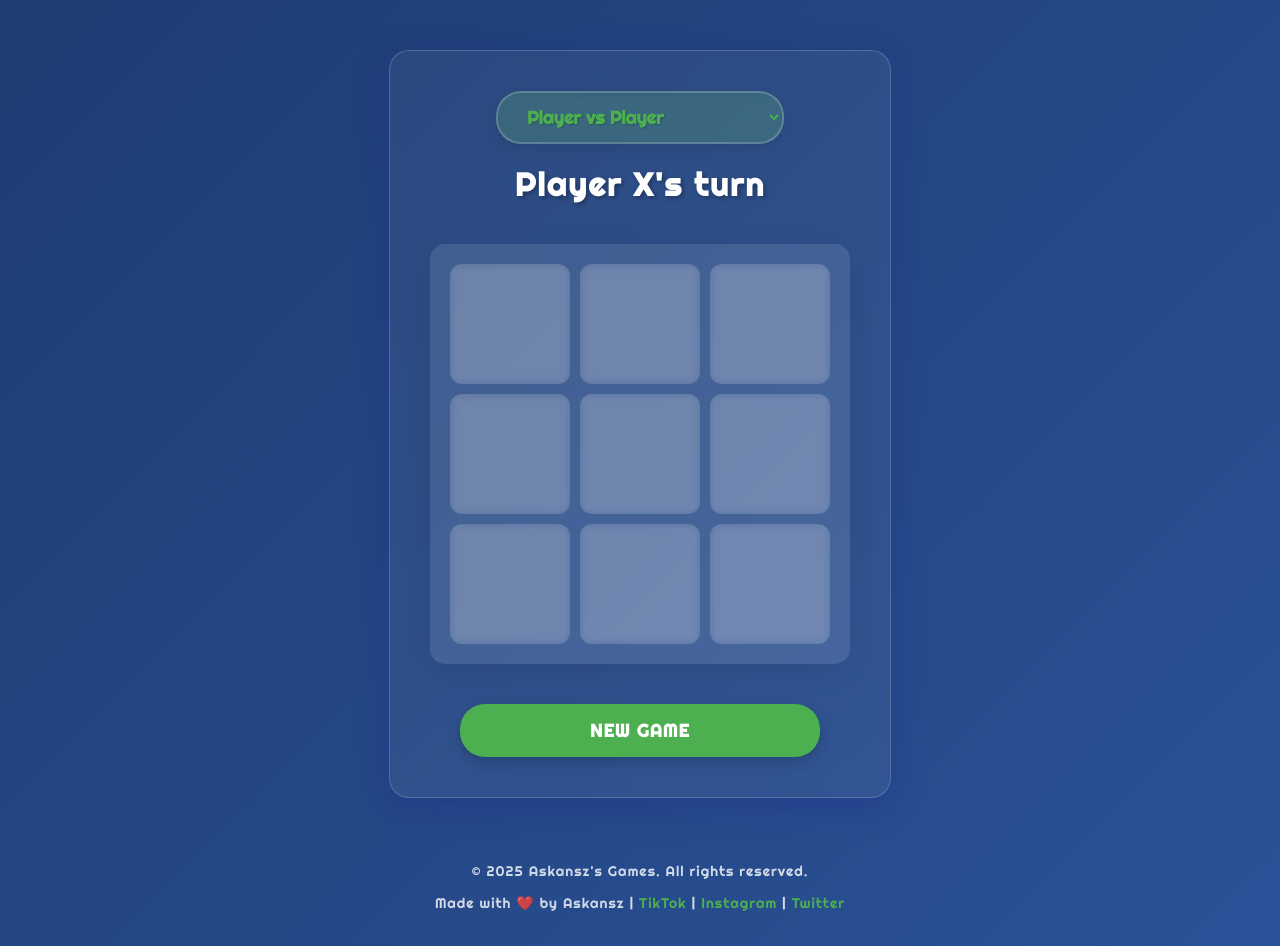
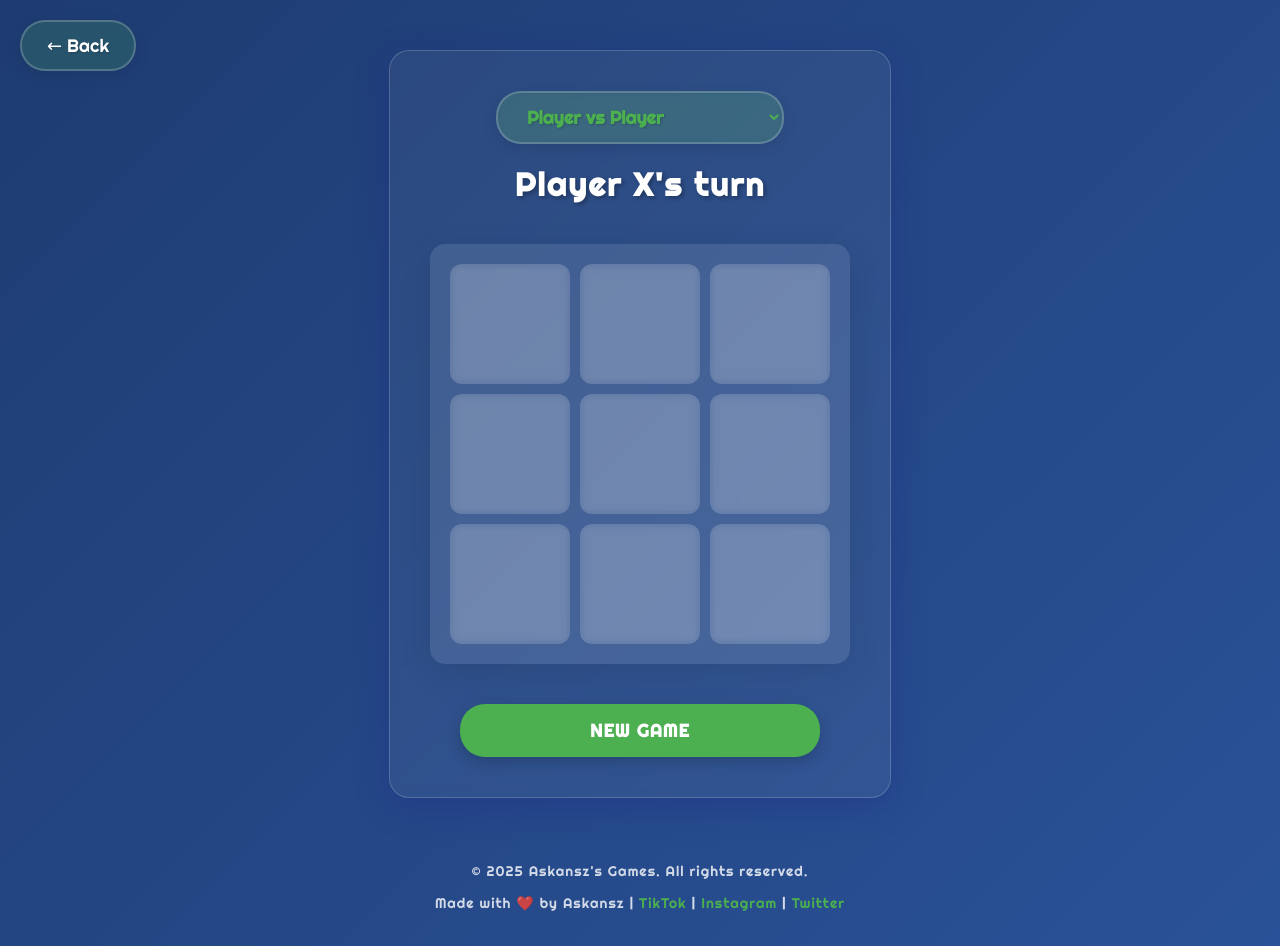
Before and after one commit to Askansz/AskanszGames, a plain HTML site: page tic-tac-toe.html in a window 1280 px wide. Drawn offline with Linux system fonts and the light colour scheme.

Commit message:
Update tic-tac-toe.html

```diff
--- a/tic-tac-toe.html
+++ b/tic-tac-toe.html
@@ -19,6 +19,32 @@
             justify-content: center;
             color: white;
         }
+
+        .back-button {
+    position: absolute;
+    top: 20px;
+    left: 20px;
+    padding: 12px 25px;
+    font-size: 18px;
+    border-radius: 25px;
+    background: rgba(76, 175, 80, 0.2);
+    color: white;
+    border: 2px solid rgba(255, 255, 255, 0.2);
+    cursor: pointer;
+    font-family: 'Righteous', cursive;
+    backdrop-filter: blur(5px);
+    transition: all 0.3s ease;
+    text-decoration: none;
+    text-shadow: 1px 1px 2px rgba(0, 0, 0, 0.2);
+    box-shadow: 0 4px 15px rgba(0, 0, 0, 0.1);
+}
+
+.back-button:hover {
+    background: rgba(76, 175, 80, 0.3);
+    transform: translateY(-2px);
+    box-shadow: 0 6px 20px rgba(0, 0, 0, 0.2);
+}
+
 
         .game-settings {
             margin-bottom: 20px;
@@ -175,6 +201,7 @@
     </style>
 </head>
 <body>
+    <a href="index.html" class="back-button">← Back</a>
     <div class="game-container">
         <div class="game-settings">
             <select id="gameMode" class="game-mode-select">
```
